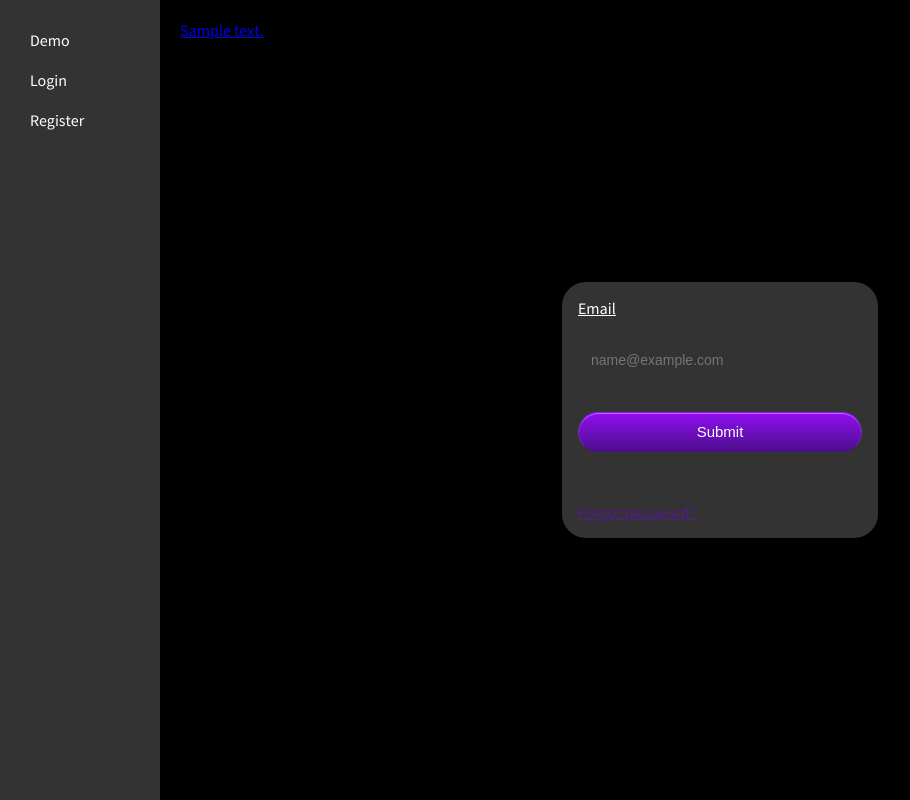
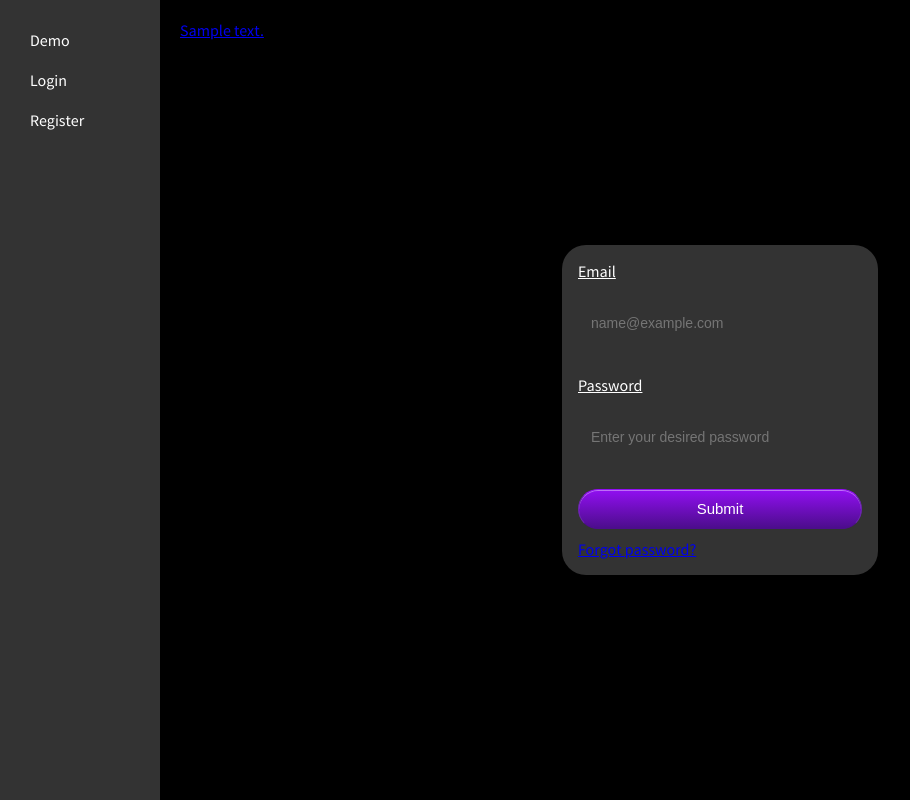
Before and after one commit to DevGauge/PursuitProphet, a Flask app: template app/templates/security/login_user.html in a window 1280 px wide. Shown: the whole page, without its empty margins (0-910 px from the left). Run offline with Flask 3, Linux system fonts and the light colour scheme; the template is opened without the code that fills it: most values are stand-ins (such as "Sample title", 1, 10 or a date in 2020); form fields are guessed from the names that the template uses; some libraries are stand-ins or nearby versions.

Commit message:
styled forgot password link

```diff
--- a/app/templates/security/login_user.html
+++ b/app/templates/security/login_user.html
@@ -11,15 +11,31 @@
     {{ login_user_form.hidden_tag() }}
 
     {{ login_user_form.email.label }}<br>
-    {{ login_user_form.email(size=32, placeholder="name@example.com") }}
+    {{ login_user_form.email(size=32, placeholder="name@example.com", id="email-input") }}
     {% for error in login_user_form.email.errors %}
         <span class="form-error">{{ error }}</span>
     {% endfor %}
     <br>
+
+    {{ login_user_form.password.label }}<br>
+    {{ login_user_form.password(size=32, placeholder="Enter your desired password") }}
+    {% for error in login_user_form.password.errors %}
+        <span class="form-error">{{ error }}</span>
+    {% endfor %}
+    <br>
+
     {{ login_user_form.submit(class="standard-button") }}
-    <br>
-    <br>
-    <a href="{{ url_for_security('reset_password', token=reset_password_token) }}">Forgot password?</a>
+    <a id='forgot-password-link' href="#">Forgot password?</a>
   </form>
 </div>
 {% endblock %}
+{% block scripts %}
+<script>
+  document.getElementById('forgot-password-link').addEventListener('click', function(e) {
+      var email = document.getElementById('email-input').value;
+      var url = "{{ url_for_security('forgot_password') }}?email_address=" + encodeURIComponent(email);
+      window.location.href = url;
+      e.preventDefault();
+  });
+</script>
+{% endblock %}
--- a/backend/welcome.py
+++ b/backend/welcome.py
@@ -13,7 +13,6 @@ from app.app import db, app_instance
 from flask_socketio import SocketIO, send, emit
 from flask_security import roles_required, login_required, login_user, user_registered, current_user
 from flask_security.confirmable import confirm_user, confirm_email_token_status
-from flask_security.utils import generate_reset_password_token
 from LangChainAgentFactory import AgentFactory
 from langchain.tools import StructuredTool
 
@@ -375,13 +374,3 @@ if __name__ == '__main__':
     if port is None:
         port = 5000
     socketio.run(app, host='0.0.0.0', port=port)
-@app.route('/reset_password', methods=['POST'])
-def reset_password():
-    email = request.form.get('email')
-    user = app_instance.user_datastore.find_user(email=email)
-    if user is not None:
-        reset_password_token = generate_reset_password_token(user)
-        return redirect(url_for('security.reset_password', token=reset_password_token))
-    else:
-        flash('Invalid email address.', 'error')
-        return redirect(url_for('security.forgot_password'))
```
Also changed, not shown: app/templates/security/forgot_password.html (added, +20 -0 lines), app/templates/security/reset_password.html (deleted, +0 -18 lines).
